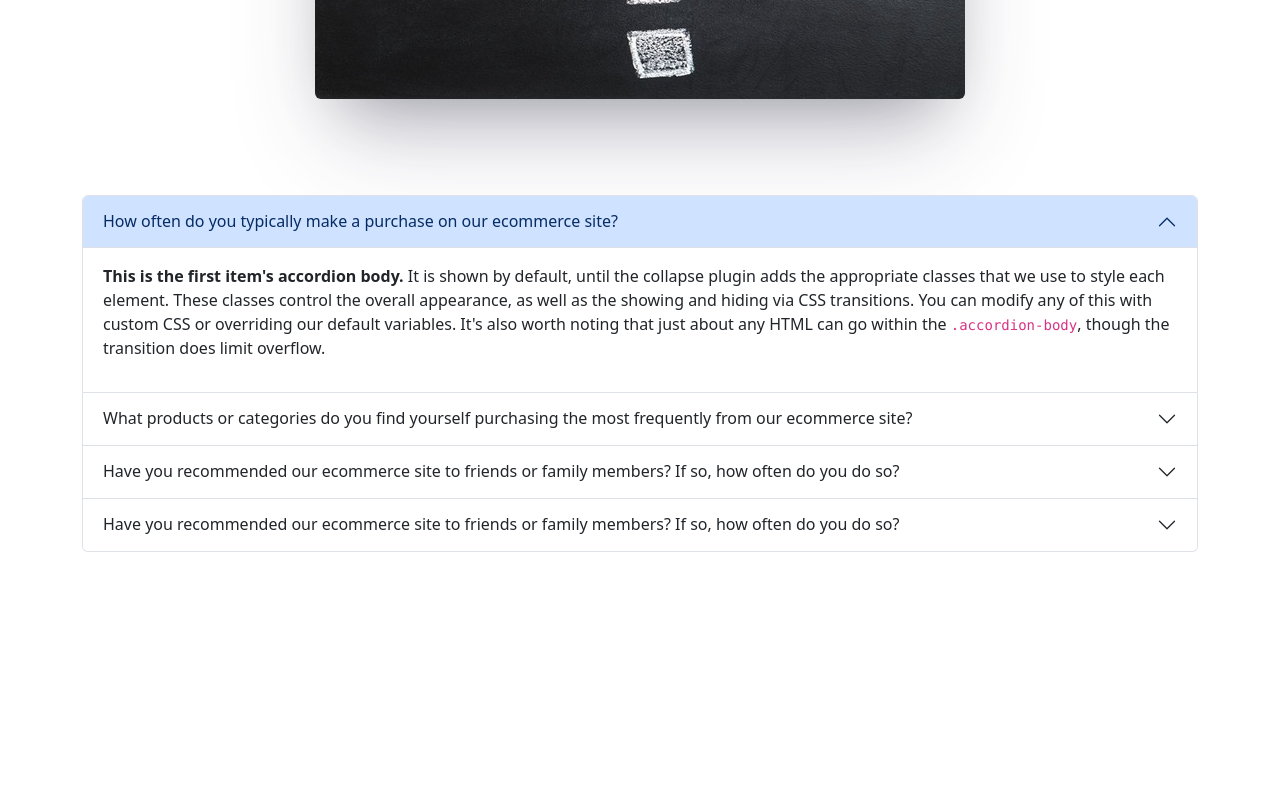
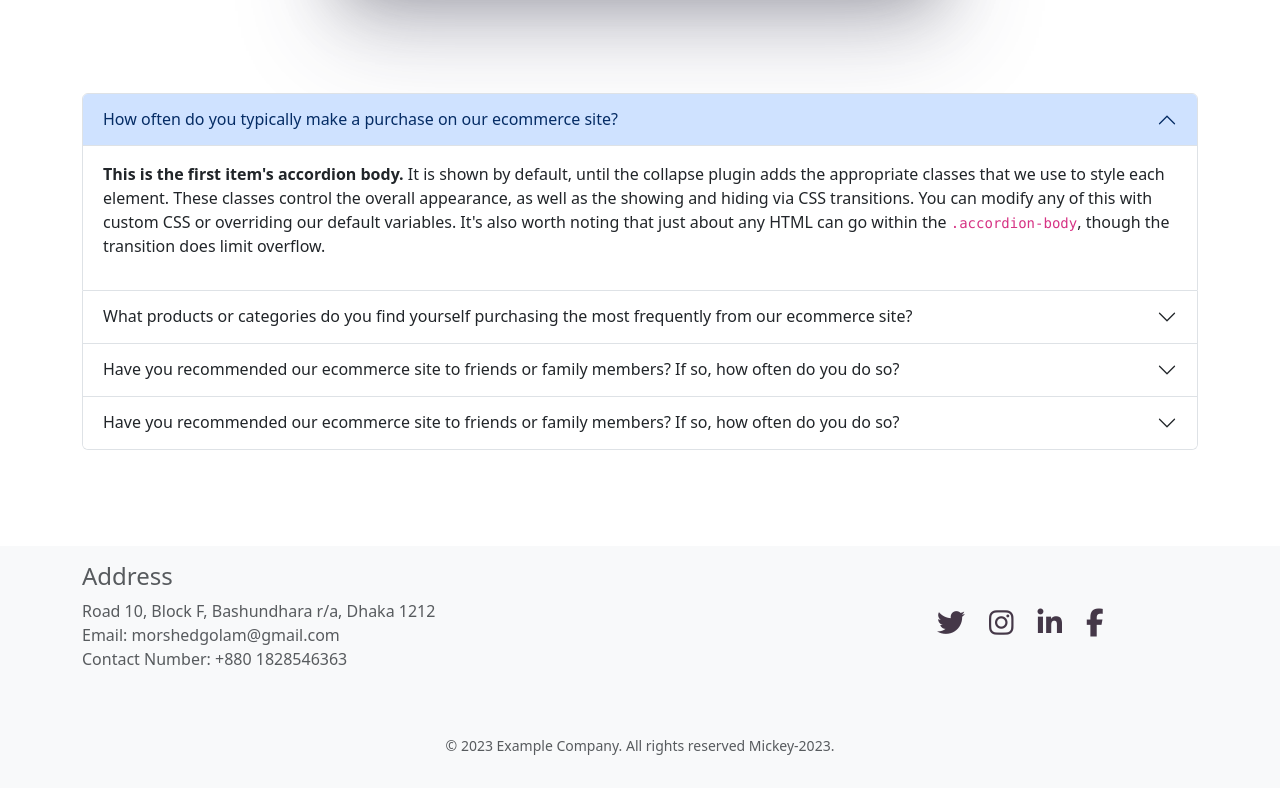
Before and after one commit to Irfananik/goMickey0-2023, a plain HTML site: page index.html in a window 1280 px wide. Shown: the part 2900-3688 px from the top of the page. Before the commit the page ends 3500 px from the top, so only its background shows below. Drawn offline with nearby package versions, Linux system fonts and the light colour scheme.

Commit message:
home page done with some issues

```diff
--- a/index.html
+++ b/index.html
@@ -245,7 +245,7 @@
         <!-- inspired by  end-->
 
         <!-- ask frequently questions -->
-        <div class="container globalSectionMargin">
+        <div class="container globalSectionMargin my-5">
             <h1 class="text-center my-5 globalColor1 slideLeft">Ask frequently questions!</h1>
             <div class="row">
                 <div class="col-12 col-md-12 col-lg-12 d-flex justify-content-center align-items-center my-5">
@@ -357,6 +357,34 @@
             </div>
         </div>
         <!-- ask frequently questions end -->
+
+        <!-- footer start -->
+        <footer class="container-fluid bg-light py-3">
+            <div class="container">
+                <div class="row">
+                    <div class="col-12 col-md-9">
+                        <h4 class="text-muted globalColor1">Address</h4>
+                        <span class="text-muted">
+                            <p>Road 10, Block F, Bashundhara r/a, Dhaka 1212<br>Email:
+                                morshedgolam@gmail.com<br>Contact Number: +880 1828546363</p>
+                        </span>
+                    </div>
+                    <div class="col-12 col-md-3 d-flex align-items-center gap-4">
+                        <a href="#"><i class="fs-3 globalColor1 rendomProductsAnimation fab fa-twitter"></i></a>
+                        <a href="#"><i class="fs-3 globalColor1 rendomProductsAnimation fab fa-instagram"></i></a>
+                        <a href="#"><i class="fs-3 globalColor1 rendomProductsAnimation fab fa-linkedin-in"></i></a>
+                        <a href="#"><i class="fs-3 globalColor1 rendomProductsAnimation fab fa-facebook-f"></i></a>
+                    </div>
+                </div>
+            </div>
+            <div class="row d-flex justify-content-center mt-5">
+                <div class="col-12 col-md-12 ">
+                    <small class="text-muted text-center">
+                        <p>&copy; 2023 Example Company. All rights reserved Mickey-2023.</p>
+                    </small>
+                </div>
+            </div>
+        </footer>
     </main>
 
 
--- a/styles/style.css
+++ b/styles/style.css
@@ -82,3 +82,11 @@
         transform: translateX(0%);
     }
 }
+
+/* mobile device  */
+@media only screen and (min-width: 576px){
+    socialMedia{
+        display: flex;
+        left: 50px;
+    }
+}
```
